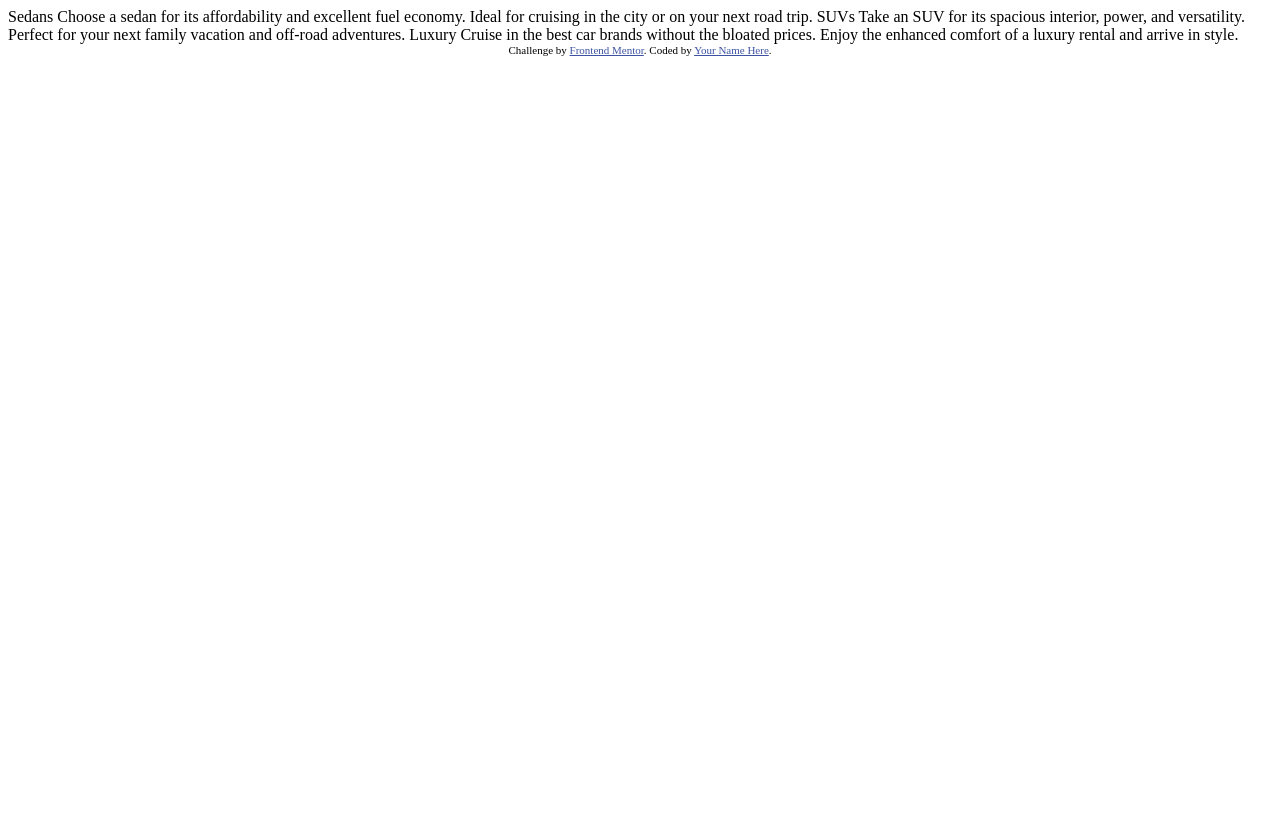
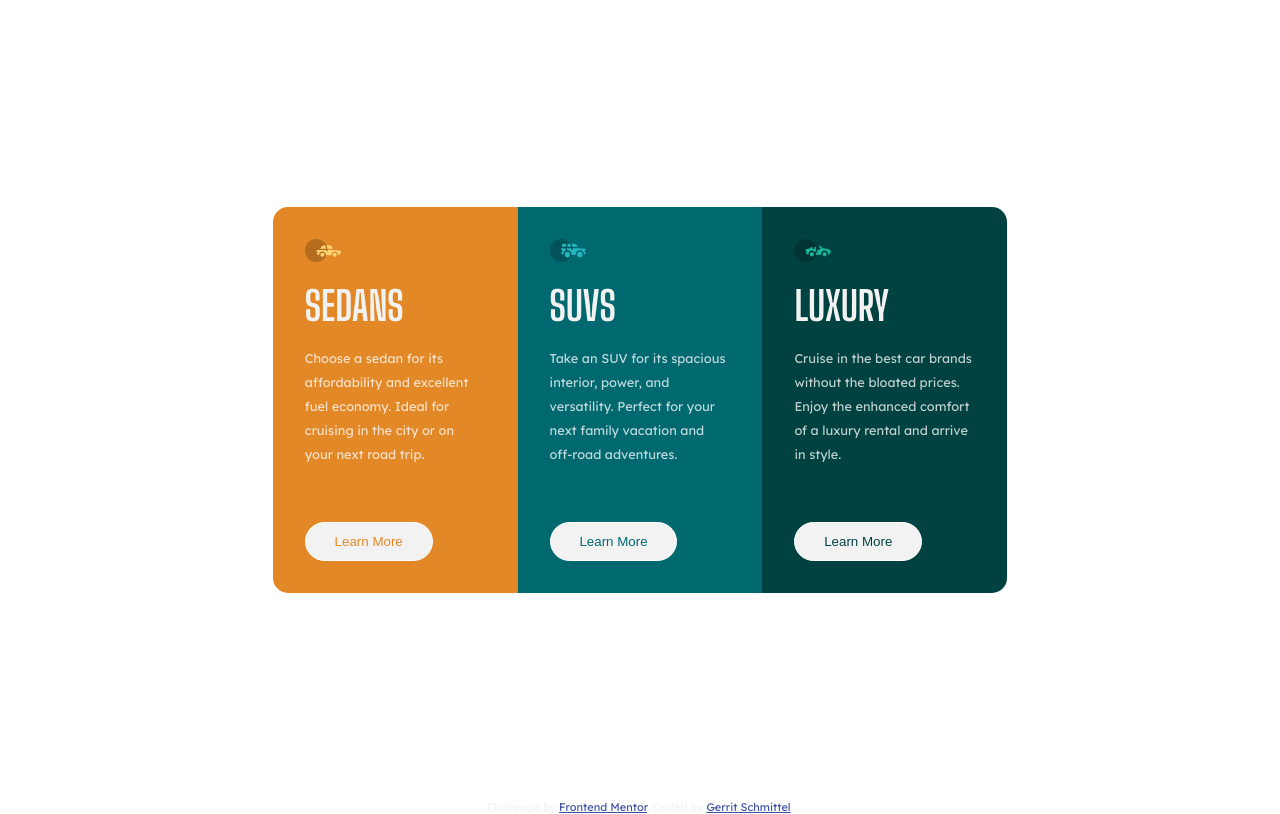
Before and after one commit to Tirrego/3-column-preview-card-component-main, a website: page index.html in a window 1280 px wide. Drawn offline with Linux system fonts and the light colour scheme.

Commit message:
last commit

```diff
--- a/index.html
+++ b/index.html
@@ -5,6 +5,7 @@
   <meta name="viewport" content="width=device-width, initial-scale=1.0"> <!-- displays site properly based on user's device -->
 
   <link rel="icon" type="image/png" sizes="32x32" href="./images/favicon-32x32.png">
+  <link rel="stylesheet" href="./style/style.css">
 
   <title>Frontend Mentor | 3-column preview card component</title>
 
@@ -15,22 +16,43 @@
   </style>
 </head>
 <body>
+  <div class="container">
+    <div class="cards">
+      <div class="card sedans">
+        <img src="/images/icon-sedans.svg" alt="">
+        <h2 class="heading">Sedans</h2>
+        <p class="text">Choose a sedan for its affordability and excellent fuel economy. Ideal for cruising in the city
+          or on your next road trip.</p>
+        <button class="btn-orange">Learn More</button>
+      </div>
+      <div class="card suvs">
+        <img src="/images/icon-suvs.svg" alt="">
+        <h2 class="heading">SUVs</h2>
+        <p class="text">Take an SUV for its spacious interior, power, and versatility. Perfect for your next family vacation
+          and off-road adventures.</p>
+        <button class="btn-cyan">Learn More</button>
+      </div>
+      <div class="card luxury">
+        <img src="/images/icon-luxury.svg" alt="">
+        <h2 class="heading">Luxury</h2>
+        <p class="text">Cruise in the best car brands without the bloated prices. Enjoy the enhanced comfort of a luxury
+          rental and arrive in style.</p>
+        <button class="btn-dark-cyan">Learn More</button>
+      </div>
+    </div>
+  </div>
 
-  Sedans
-  Choose a sedan for its affordability and excellent fuel economy. Ideal for cruising in the city
-  or on your next road trip.
 
-  SUVs
-  Take an SUV for its spacious interior, power, and versatility. Perfect for your next family vacation
-  and off-road adventures.
 
-  Luxury
-  Cruise in the best car brands without the bloated prices. Enjoy the enhanced comfort of a luxury
-  rental and arrive in style.
+
+
+
+
+
 
   <div class="attribution">
     Challenge by <a href="https://www.frontendmentor.io?ref=challenge" target="_blank">Frontend Mentor</a>.
-    Coded by <a href="#">Your Name Here</a>.
+    Coded by <a href="#">Gerrit Schmittel</a>.
   </div>
 </body>
 </html>
--- /dev/null
+++ b/style/style.sass
@@ -0,0 +1,103 @@
+@import url('https://fonts.googleapis.com/css2?family=Lexend+Deca&display=swap')
+@import url('https://fonts.googleapis.com/css2?family=Big+Shoulders+Display:wght@700&display=swap')
+
+$Bright_orange: hsl(31, 77%, 52%)
+$Dark_cyan: hsl(184, 100%, 22%)
+$Very_dark_cyan: hsl(179, 100%, 13%)
+$Very_light_gray: hsl(0, 0%, 95%)
+
+$Transparent_white: hsla(0, 0%, 100%, 0.75)
+
+*
+    padding: 0
+    margin: 0
+    box-sizing: border-box
+
+img
+    margin-top: 2rem
+    width: 20%
+
+h2
+    font-family: "Big Shoulders Display", sans-serif
+    text-transform: uppercase
+    margin: 1rem 0
+    font-size: 2.5rem
+button
+    padding: 0.7rem 1.8rem
+    border-radius: 20px
+    background-color: $Very_light_gray
+    margin: 2rem 0
+    border: 0.1px solid white
+
+.btn-orange
+    color: $Bright_orange
+    &:hover
+        color: white
+        background-color: $Bright_orange
+        border: 1px solid white
+.btn-cyan
+    color: $Dark_cyan
+    &:hover
+        color: white
+        background-color: $Dark_cyan
+        border: 1px solid white
+
+.btn-dark-cyan
+    color: $Very_dark_cyan
+    &:hover
+        color: white
+        background-color: $Very_dark_cyan
+        border: 1px solid white
+
+img
+    color: $Very_light_gray
+
+body
+    color: $Very_light_gray
+    font-family: "Lexend Deca", sans-serif
+
+p
+    color: $Transparent_white
+    line-height: 1.5rem
+
+.sedans
+    background-color: $Bright_orange
+    border-radius: 15px 15px 0 0
+
+.suvs
+    background-color: $Dark_cyan
+
+.luxury
+    background-color: $Very_dark_cyan
+    border-radius: 0 0 15px 15px
+
+.cards
+    margin: 2rem 0
+
+.card
+    width: 19em
+    padding: 0 2rem
+
+.container
+    display: flex
+    justify-content: center
+    align-items: center
+
+@media(min-width: 1024px)
+    .cards
+        display: flex
+    .card
+        width: 15.3rem
+    button
+        margin: 3.5rem 0 2rem 0
+    .sedans
+        background-color: $Bright_orange
+        border-radius: 15px 0 0 15px
+
+    .luxury
+        background-color: $Very_dark_cyan
+        border-radius: 0 15px 15px 0
+    .container
+        height: 100vh
+    p
+        font-size: 0.8rem
```
Also changed, not shown: style/style.css (added), 1 other file.
